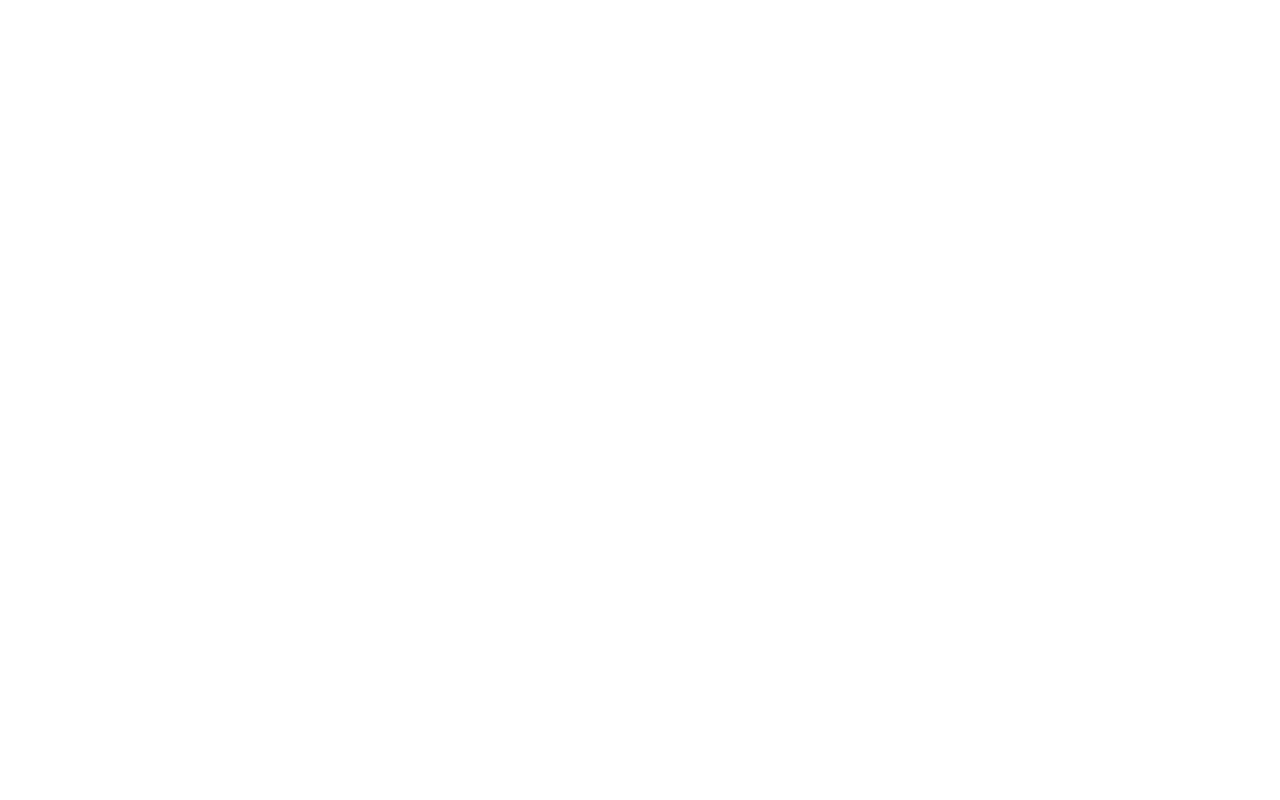
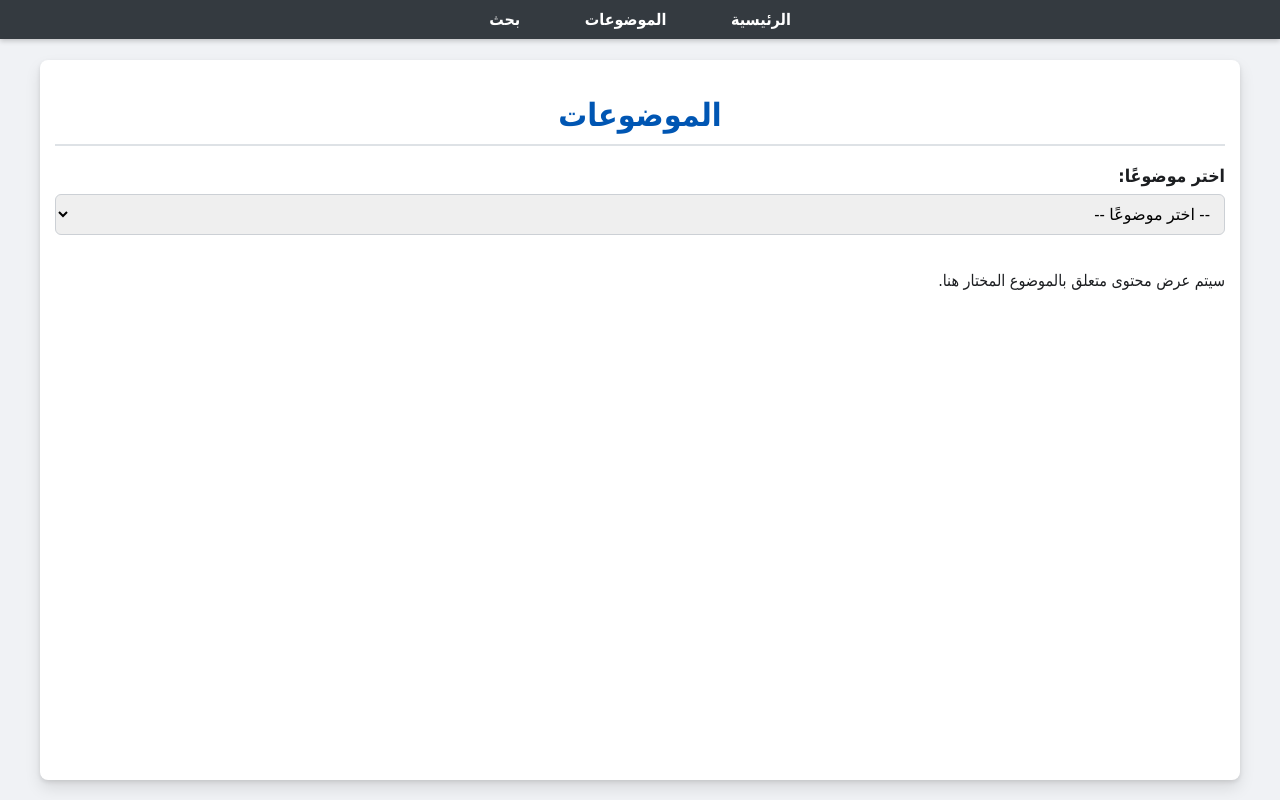
Before and after one commit to printcode1000-lgtm/do, a plain HTML site: page topics.html in a window 1280 px wide. Drawn offline with Linux system fonts and the light colour scheme.

Commit message:
eeeeeeeee

```diff
--- a/topics.html
+++ b/topics.html
@@ -0,0 +1,122 @@
+<!DOCTYPE html>
+<html lang="ar" dir="rtl">
+  <head>
+    <meta charset="UTF-8" />
+    <meta name="viewport" content="width=device-width, initial-scale=1.0" />
+    <title>صفحة الموضوعات</title>
+    <style>
+      body {
+        font-family: "Tahoma", "Segoe UI", sans-serif;
+        background-color: #f0f2f5;
+        color: #1c1e21;
+        margin: 0;
+        padding-top: 60px; /* لإعطاء مساحة لشريط التنقل الثابت */
+      }
+      .container {
+        background-color: #ffffff;
+        padding: 15px;
+        border-radius: 8px;
+        box-shadow: 0 2px 4px rgba(0, 0, 0, 0.1), 0 8px 16px rgba(0, 0, 0, 0.1);
+        width: 95%;
+        max-width: 1200px;
+        min-height: calc(100vh - 80px);
+        margin: 0 auto 20px;
+        box-sizing: border-box;
+        display: flex;
+        flex-direction: column;
+      }
+      h1 {
+        text-align: center;
+        color: #0056b3;
+        margin-bottom: 20px;
+        border-bottom: 2px solid #dee2e6;
+        padding-bottom: 10px;
+      }
+      label {
+        font-weight: bold;
+        font-size: 1.1em;
+        margin-bottom: 8px;
+        display: block;
+      }
+      select {
+        width: 100%;
+        padding: 10px;
+        border-radius: 6px;
+        border: 1px solid #ccd0d5;
+        font-size: 1em;
+        box-sizing: border-box;
+        transition: border-color 0.2s;
+        margin-bottom: 20px;
+      }
+      select:focus {
+        border-color: #0056b3;
+        outline: none;
+      }
+      /* شريط التنقل العلوي */
+      .top-nav {
+        background-color: #343a40;
+        padding: 10px 0;
+        text-align: center;
+        position: fixed; /* أو sticky */
+        top: 0;
+        right: 0;
+        left: 0;
+        z-index: 1000;
+        box-shadow: 0 2px 5px rgba(0, 0, 0, 0.2);
+      }
+      .top-nav a.nav-button {
+        color: white;
+        padding: 8px 20px;
+        border-radius: 5px;
+        text-decoration: none;
+        margin: 0 10px;
+        font-weight: bold;
+      }
+    </style>
+  </head>
+  <body>
+    <nav class="top-nav">
+      <a href="index.html" class="nav-button button">الرئيسية</a>
+      <a href="topics.html" class="nav-button button">الموضوعات</a>
+      <a href="search.html" class="nav-button button">بحث</a>
+    </nav>
+    <div class="container">
+      <h1>الموضوعات</h1>
+      <div>
+        <label for="topic-selector">اختر موضوعًا:</label>
+        <select id="topic-selector">
+          <!-- سيتم ملء الخيارات بواسطة جافاسكريبت -->
+        </select>
+      </div>
+      <p>سيتم عرض محتوى متعلق بالموضوع المختار هنا.</p>
+    </div>
+
+    <script>
+      document.addEventListener("DOMContentLoaded", () => {
+        const topicSelector = document.getElementById("topic-selector");
+
+        // هذه هي قائمة النصوص التي سيتم استخدامها لملء القائمة المنسدلة
+        const topicsList = [
+          "مخالفات المقاول",
+          "تقصير إداري",
+          "تنسيق أعمال",
+          "سلامة وصحة مهنية",
+          "طلبات ومراسلات",
+          "موضوع عام",
+        ];
+
+        // إضافة خيار افتراضي
+        topicSelector.innerHTML =
+          '<option value="">-- اختر موضوعًا --</option>';
+
+        // ملء القائمة المنسدلة من قائمة النصوص
+        topicsList.forEach((topic) => {
+          const option = document.createElement("option");
+          option.value = topic; // استخدام النص كقيمة
+          option.textContent = topic; // استخدام النص كعنوان ظاهر
+          topicSelector.appendChild(option);
+        });
+      });
+    </script>
+  </body>
+</html>
```
Also changed, not shown: index.html (+34 -8 lines), search.html (+31 -12 lines).
